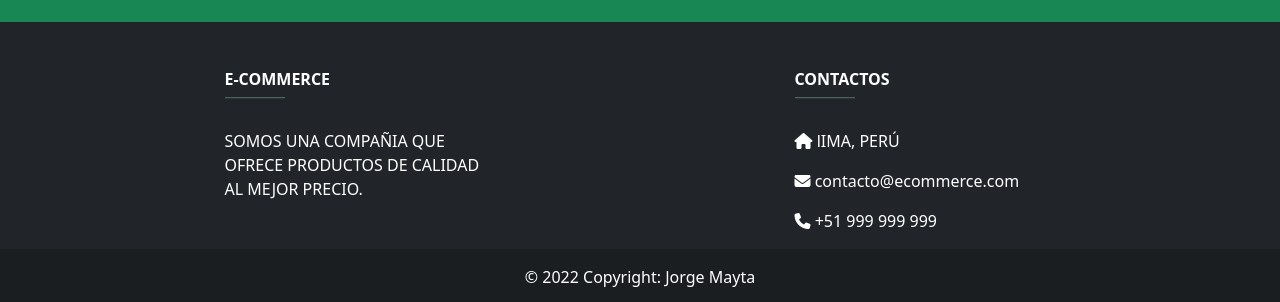
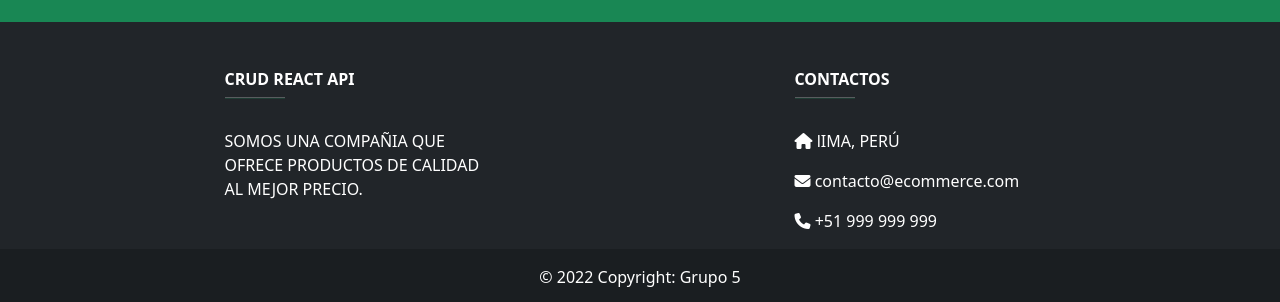
Before and after one commit to luisma08/store-vite-raect, a React (Vite) app: page / in a window 1280 px wide. Shown: the part 550-852 px from the top of the page. Built offline with nearby package versions, Linux system fonts and the light colour scheme.

Commit message:
actualizando footer

```diff
--- a/src/components/section/Footer.jsx
+++ b/src/components/section/Footer.jsx
@@ -35,7 +35,7 @@ const Footer = () => {
 
           <div className="col-md-3 col-lg-4 col-xl-3 mx-auto mb-4">
 
-            <h6 className="text-uppercase fw-bold">E-COMMERCE</h6>
+            <h6 className="text-uppercase fw-bold">CRUD REACT API</h6>
             <hr className="mb-4 mt-0 d-inline-block mx-auto" style={{width: 60 + 'px', backgroundColor: '#198754', height: 2 + 'px'}} />
             <p>
               SOMOS UNA COMPAÑIA QUE OFRECE PRODUCTOS DE CALIDAD AL MEJOR PRECIO.
@@ -61,7 +61,7 @@ const Footer = () => {
 
     <div className="text-center p-3" style={{backgroundColor: 'rgba(0, 0, 0, 0.2)'}}>
       © 2022 Copyright:
-      <a className="text-white" style={{ textDecoration: 'none' }}> Jorge Mayta</a>
+      <a className="text-white" style={{ textDecoration: 'none' }}> Grupo 5</a>
     </div>
 
   </footer>
```
